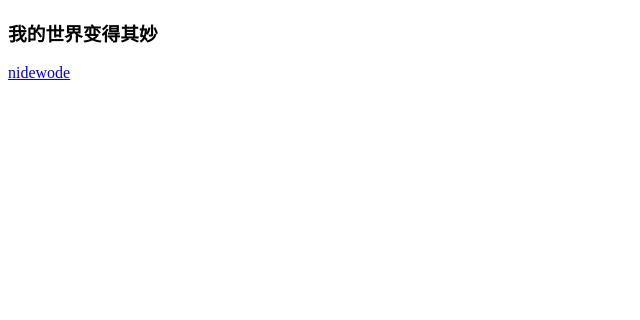
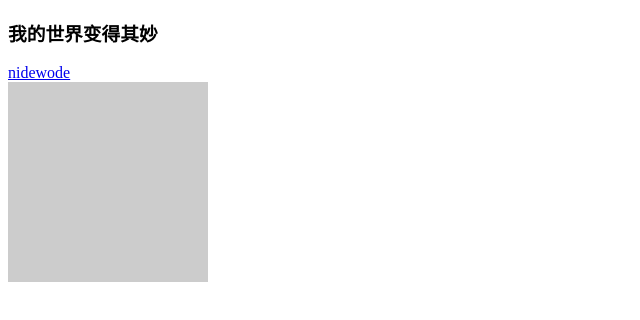
Before and after one commit to Archermegon/Archermegon.github.io, a plain HTML site: page index.html in a window 1280 px wide. Shown: the whole page, without its empty margins (0-640 px from the left). Drawn offline with Linux system fonts and the light colour scheme.

Commit message:
Changeframe

```diff
--- a/index.html
+++ b/index.html
@@ -5,9 +5,17 @@
     <meta name="viewport" content="width=device-width, initial-scale=1.0" />
     <meta http-equiv="X-UA-Compatible" content="ie=edge" />
     <title>我的</title>
+    <style>
+      .box {
+        width: 200px;
+        height: 200px;
+        background: #ccc;
+      }
+    </style>
   </head>
   <body>
     <h3>我的世界变得其妙</h3>
     <a href="css/index.html">nidewode</a>
+    <div class="box"></div>
   </body>
 </html>
```
